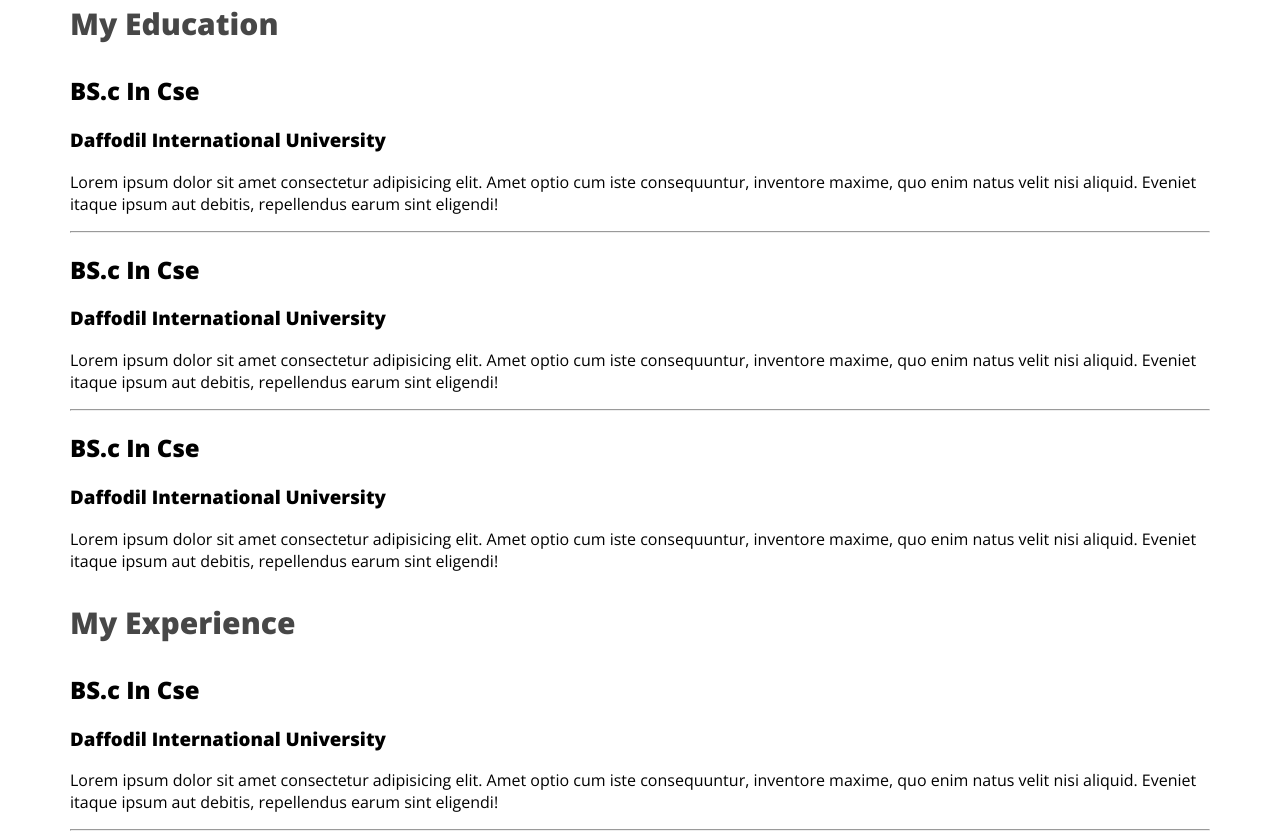
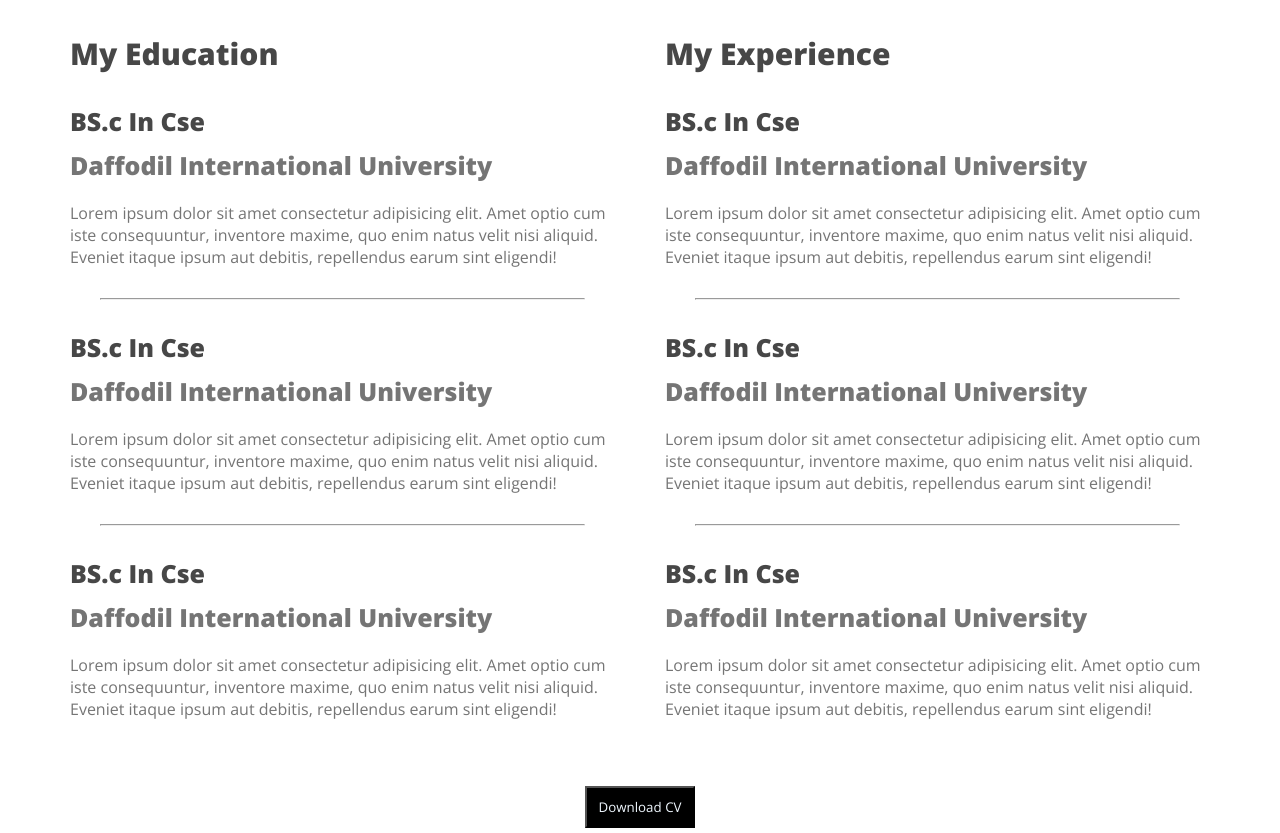
Before and after one commit to Zahidulislammaruf/developer-portfolio, a plain HTML site: page index.html in a window 1280 px wide. Shown: the part 2254-3087 px from the top of the page. Drawn offline with nearby package versions, Linux system fonts and the light colour scheme.

Commit message:
Main Sec Finished

```diff
--- a/index.html
+++ b/index.html
@@ -133,7 +133,9 @@
 
             </div>
 
-
+           <div class="downloadcv">
+             <button class="btn">Download CV</button>
+           </div>
         </section>
 
     </main>
--- a/style.css
+++ b/style.css
@@ -131,3 +131,32 @@
     font-weight: 700;
 
 }
+.rescon{
+    display: flex;
+    gap: 50px;
+
+}
+.rescon hr{
+    margin: 30px;
+}
+.resi-info{
+    color: #757575;
+    color: 20px;
+}
+.resi-com{
+    color: #757575;
+    font-size: 25px;
+    margin-top: 0px;
+    margin-bottom: 20px;
+}
+.resititle{
+    color: #474747;
+    font-size: 25px;
+    font-weight: 700;
+    margin-bottom: 10px;
+
+}
+.downloadcv{
+    text-align: center;
+    margin-top: 50px;
+}
```
